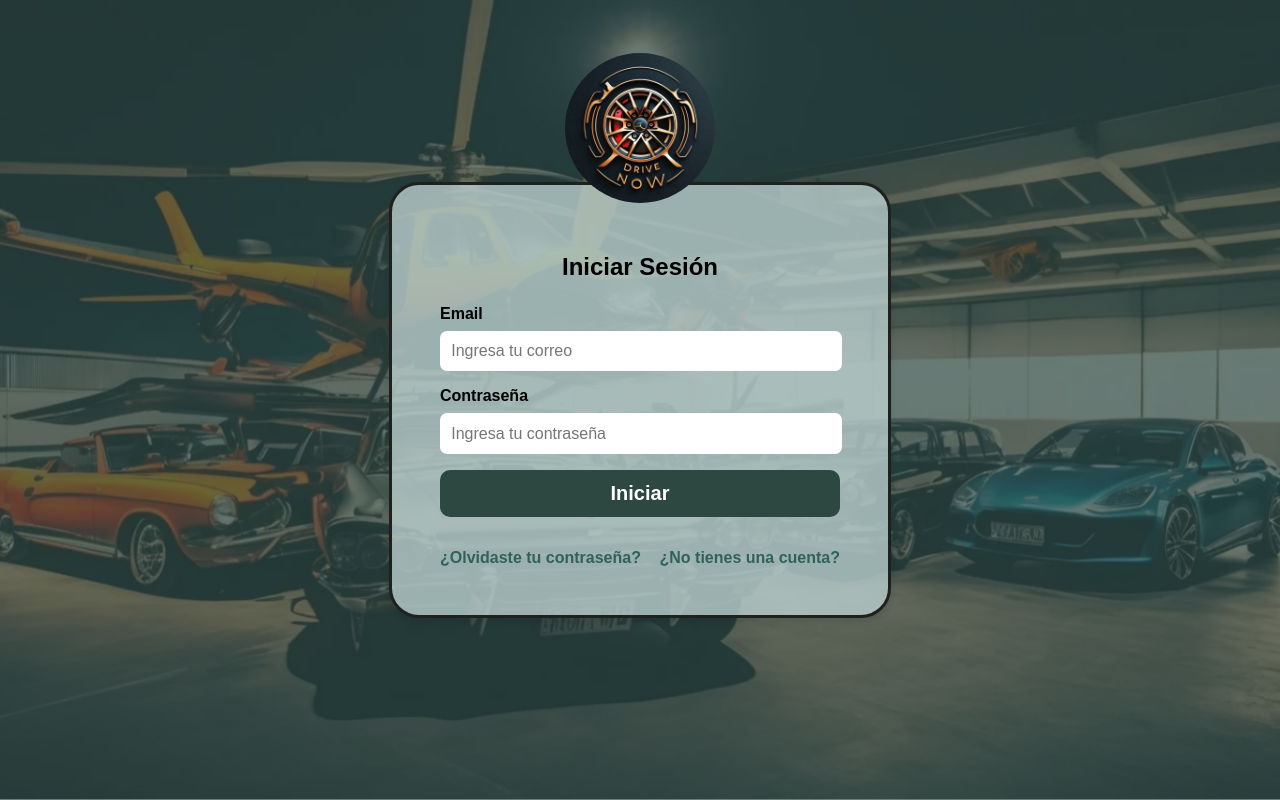
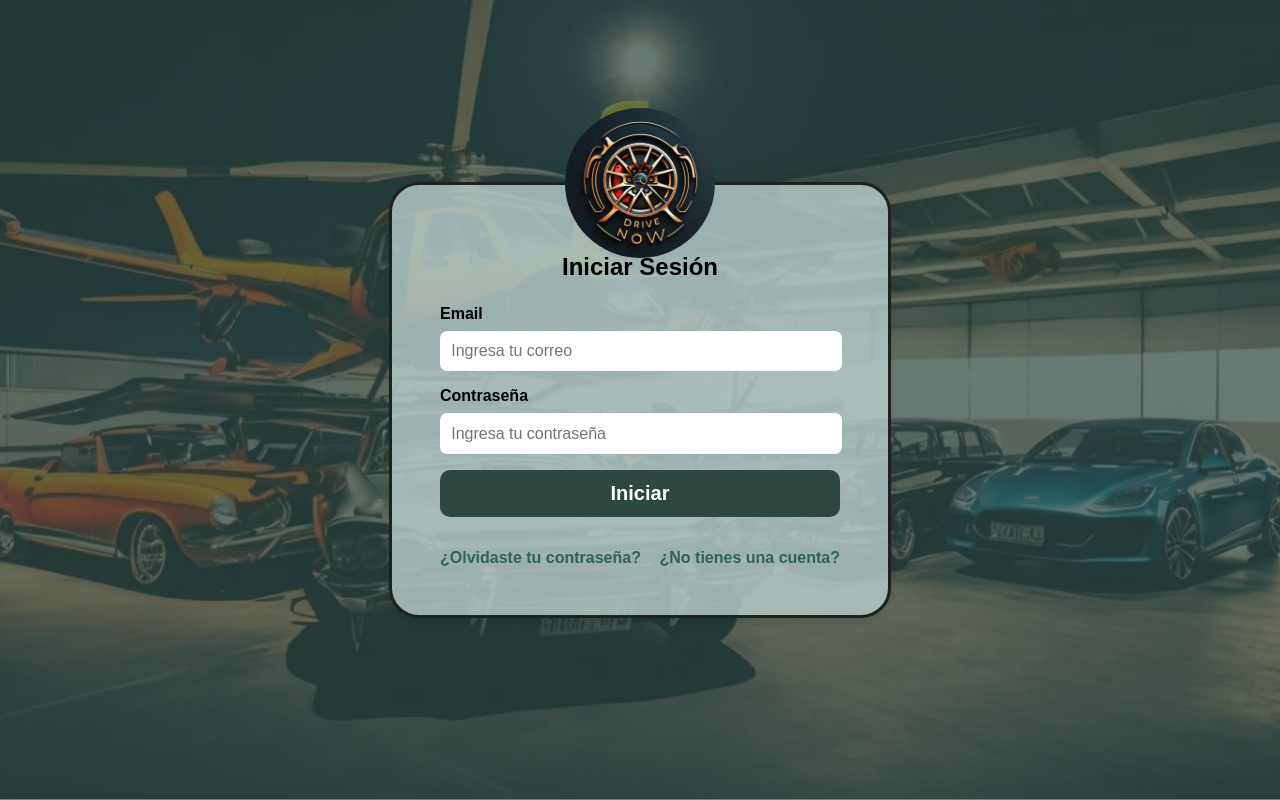
Before and after one commit to JhonnyGod/Drive-Now-Frontend, a React (Create React App) app in the folder drive-now/: page / in a window 1280 px wide. Built offline with nearby package versions, Linux system fonts and the light colour scheme; a web font is replaced by a local one.

Commit message:
Login Image fixed

```diff
--- a/drive-now/src/pages/Login/login.css
+++ b/drive-now/src/pages/Login/login.css
@@ -12,6 +12,7 @@
 }
 
   .form {
+    position: relative;
     background-color: rgb(186, 207, 205, 0.8);
     padding: 3rem;
     border-radius: 30px;
@@ -24,7 +25,7 @@
 
   .profile-image-container {
     position: absolute;
-    top: 6.6%;
+    top: -18%;
     left: 50%;
     transform: translateX(-50%);
     width: 20vw;
```
Also changed, not shown: drive-now/src/components/alert.css (line endings or trailing spaces).
